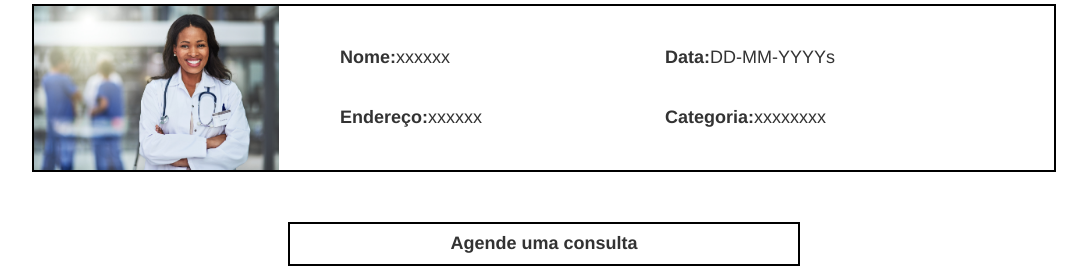
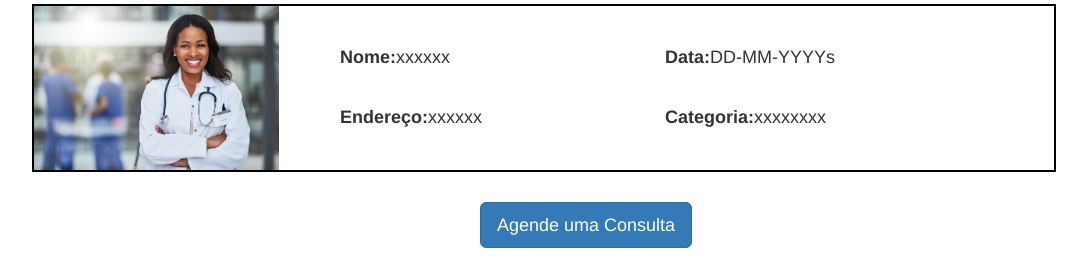
Before and after one commit to IKuuhakuI/Lumanga, a Flask app: page /consultas in a window 1280 px wide. Shown: the part 613-891 px from the top of the page, without its empty margins (96-1183 px from the left). Run offline with Flask 2, Linux system fonts and the light colour scheme; some libraries are stand-ins or nearby versions.

Commit message:
edicoes no arquivo de consultas

```diff
--- a/app/static/styles/consultas_style.css
+++ b/app/static/styles/consultas_style.css
@@ -8,9 +8,11 @@
 }
 .agendar-consulta{
 	width:auto;
+	align-items: center;
 	position: relative;
+	justify-content: center;
 	border: 2px solid black;
-	margin-left: 30%;
-	margin-right: 30%;
+	margin-left: 40%;
+	margin-right: 40%;
 	margin-top: 50px;
 }
--- a/app/templates/consultas.html
+++ b/app/templates/consultas.html
@@ -86,5 +86,5 @@
         </table>
     </div>
 
-    <div class="agendar-consulta"><h4 style="text-align: center;"><b>Agende uma consulta</b></div>
+<button  class="btn btn-primary btn-block btn-lg" style="width: auto; margin-left:45%; margin-top: 30px; margin-bottom: 30px" onclick="">Agende uma Consulta</button>
 {% endblock %}s
```
